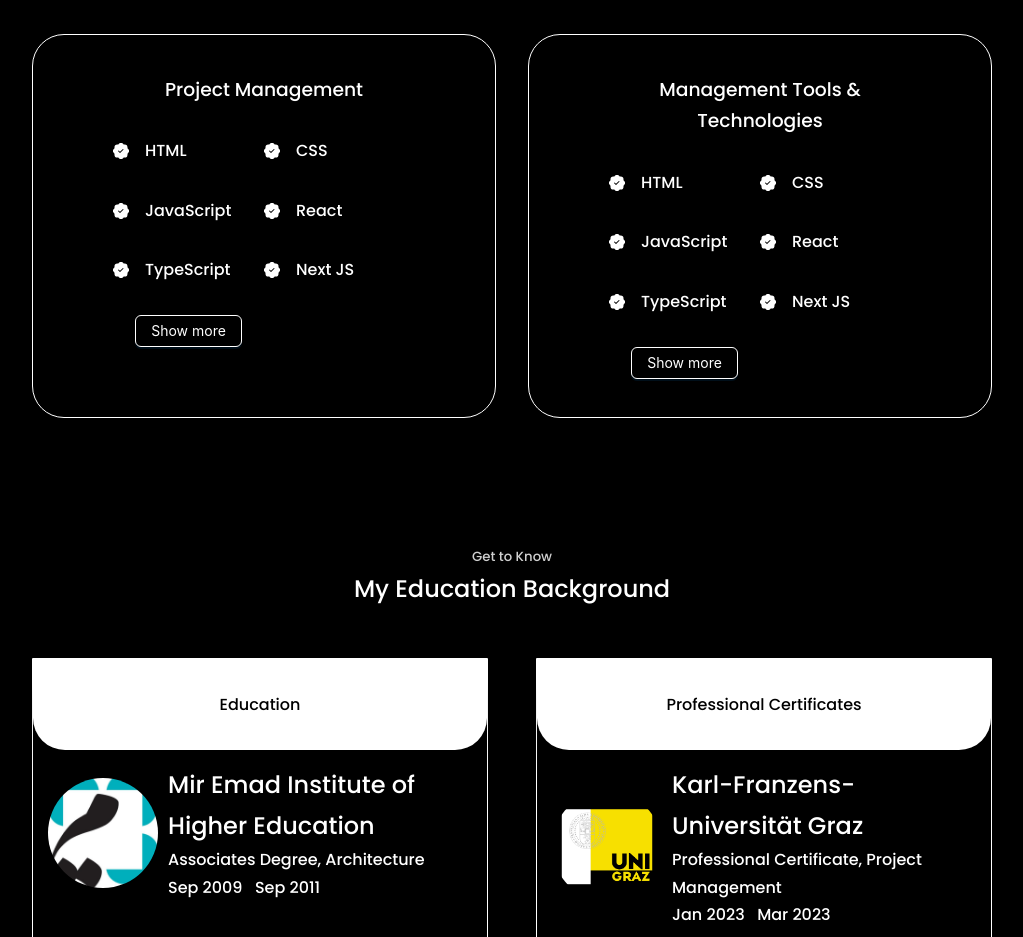
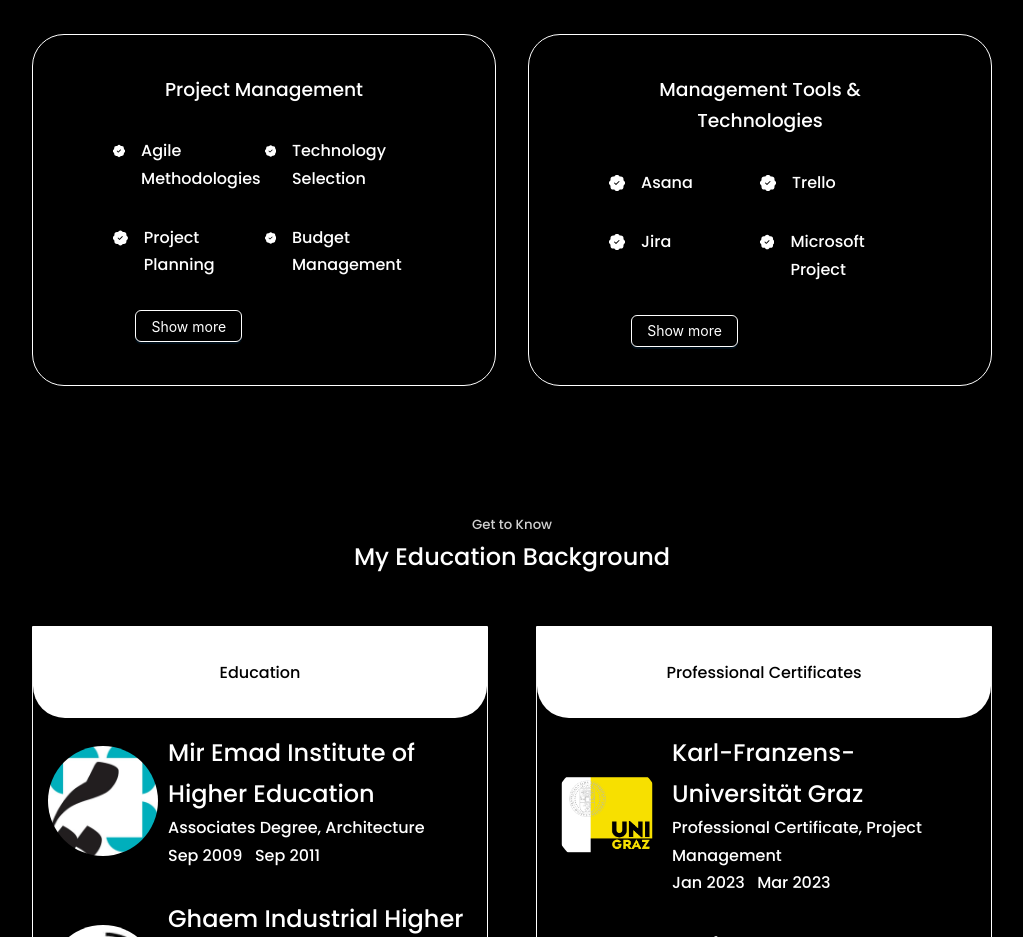
Before and after one commit to cansurer-at/can-surer-portfolio-2026, a React (Create React App) app: page / in a window 1280 px wide. Shown: the part 1900-2837 px from the top of the page, without its empty margins (128-1151 px from the left). Built offline with nearby package versions, Linux system fonts and the light colour scheme.

Commit message:
skills completed

```diff
--- a/package.json
+++ b/package.json
@@ -12,8 +12,10 @@
     "build": "^0.1.4",
     "emailjs-com": "^3.2.0",
     "framer-motion": "^7.10.2",
+    "i18next": "^23.5.1",
     "react": "^18.0.0",
     "react-dom": "^18.0.0",
+    "react-i18next": "^13.2.2",
     "react-icons": "^4.3.1",
     "react-scripts": "5.0.0",
     "swiper": "^8.0.7",
--- a/src/components/experience/Experience.jsx
+++ b/src/components/experience/Experience.jsx
@@ -55,79 +55,45 @@
             <article className="experience__details">
               <BsPatchCheckFill className="experience__details-icon" />
               <div>
-                <h4>HTML</h4>
+                <h4>Agile Methodologies</h4>
               </div>
             </article>
             <article className="experience__details">
               <BsPatchCheckFill className="experience__details-icon" />
               <div>
-                <h4>CSS</h4>
+                <h4>Technology Selection</h4>
               </div>
             </article>
             <article className="experience__details">
               <BsPatchCheckFill className="experience__details-icon" />
               <div>
-                <h4>JavaScript</h4>
+                <h4>Project Planning</h4>
               </div>
             </article>
             <article className="experience__details">
               <BsPatchCheckFill className="experience__details-icon" />
               <div>
-                <h4>React</h4>
+                <h4>Budget Management </h4>
               </div>
             </article>
-            <article className="experience__details">
-              <BsPatchCheckFill className="experience__details-icon" />
-              <div>
-                <h4>TypeScript</h4>
-              </div>
-            </article>
-            <article className="experience__details">
-              <BsPatchCheckFill className="experience__details-icon" />
-              <div>
-                <h4>Next JS</h4>
-              </div>
-            </article>
+
 
             {ShowMoreProjectManagement && (
               <>
                 <article className="experience__details">
                   <BsPatchCheckFill className="experience__details-icon" />
                   <div>
-                    <h4>Tailwind CSS</h4>
+                    <h4>
+                    Stakeholder Communication</h4>
                   </div>
                 </article>
                 <article className="experience__details">
                   <BsPatchCheckFill className="experience__details-icon" />
                   <div>
-                    <h4>Bootstrap</h4>
-                  </div>
-                </article>
-                <article className="experience__details">
-                  <BsPatchCheckFill className="experience__details-icon" />
-                  <div>
-                    <h4>Material UI</h4>
+                    <h4>Quality Assurance</h4>
                   </div>
                 </article>
 
-                <article className="experience__details">
-                  <BsPatchCheckFill className="experience__details-icon" />
-                  <div>
-                    <h4>Cypress</h4>
-                  </div>
-                </article>
-                <article className="experience__details">
-                  <BsPatchCheckFill className="experience__details-icon" />
-                  <div>
-                    <h4>Jest</h4>
-                  </div>
-                </article>
-                <article className="experience__details">
-                  <BsPatchCheckFill className="experience__details-icon" />
-                  <div>
-                    <h4>Ant Design</h4>
-                  </div>
-                </article>
               </>
             )}
             <div style={{ justifyContent: "center", display: "flex" }}>
@@ -155,82 +121,54 @@
         <div className="experience__frontend">
           <h3>Management Tools & Technologies</h3>
           <div className="experience__content">
+
             <article className="experience__details">
               <BsPatchCheckFill className="experience__details-icon" />
               <div>
-                <h4>HTML</h4>
+                <h4>Asana</h4>
               </div>
             </article>
             <article className="experience__details">
               <BsPatchCheckFill className="experience__details-icon" />
               <div>
-                <h4>CSS</h4>
+                <h4>Trello</h4>
               </div>
             </article>
             <article className="experience__details">
               <BsPatchCheckFill className="experience__details-icon" />
               <div>
-                <h4>JavaScript</h4>
+                <h4>Jira</h4>
               </div>
             </article>
+
             <article className="experience__details">
               <BsPatchCheckFill className="experience__details-icon" />
               <div>
-                <h4>React</h4>
-              </div>
-            </article>
-            <article className="experience__details">
-              <BsPatchCheckFill className="experience__details-icon" />
-              <div>
-                <h4>TypeScript</h4>
-              </div>
-            </article>
-            <article className="experience__details">
-              <BsPatchCheckFill className="experience__details-icon" />
-              <div>
-                <h4>Next JS</h4>
+                <h4>Microsoft Project</h4>
               </div>
             </article>
 
+
             {ShowMoreTools && (
               <>
-                <article className="experience__details">
-                  <BsPatchCheckFill className="experience__details-icon" />
-                  <div>
-                    <h4>Tailwind CSS</h4>
-                  </div>
-                </article>
-                <article className="experience__details">
-                  <BsPatchCheckFill className="experience__details-icon" />
-                  <div>
-                    <h4>Bootstrap</h4>
-                  </div>
-                </article>
-                <article className="experience__details">
-                  <BsPatchCheckFill className="experience__details-icon" />
-                  <div>
-                    <h4>Material UI</h4>
-                  </div>
-                </article>
 
                 <article className="experience__details">
                   <BsPatchCheckFill className="experience__details-icon" />
                   <div>
-                    <h4>Cypress</h4>
+                    <h4>Office 365</h4>
                   </div>
                 </article>
+
+
+
                 <article className="experience__details">
                   <BsPatchCheckFill className="experience__details-icon" />
                   <div>
-                    <h4>Jest</h4>
+                    <h4>SAP</h4>
                   </div>
                 </article>
-                <article className="experience__details">
-                  <BsPatchCheckFill className="experience__details-icon" />
-                  <div>
-                    <h4>Ant Design</h4>
-                  </div>
-                </article>
+
+
               </>
             )}
             <div style={{ justifyContent: "center", display: "flex" }}>
```
Also changed, not shown: 2 other files (tests, documents, lock files or other folders).
